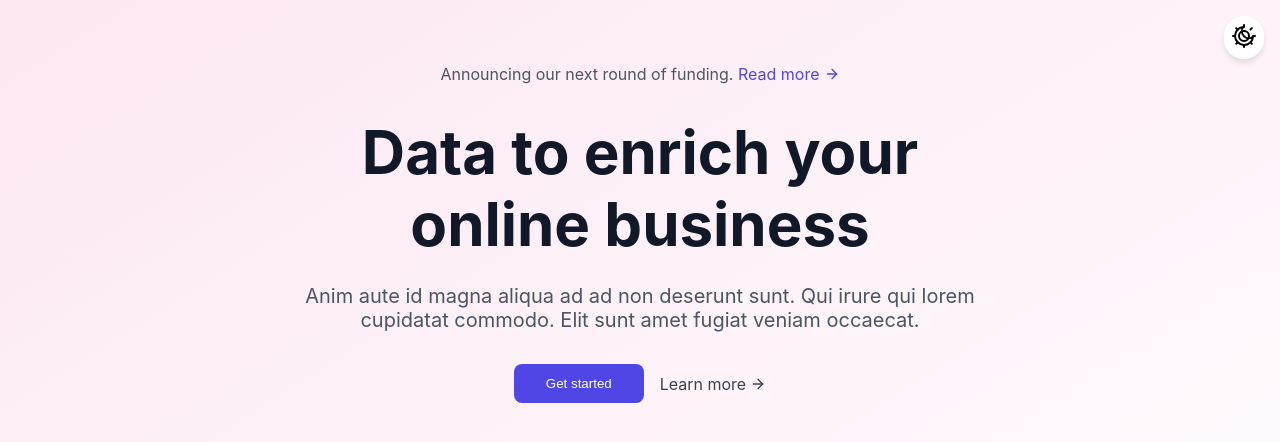
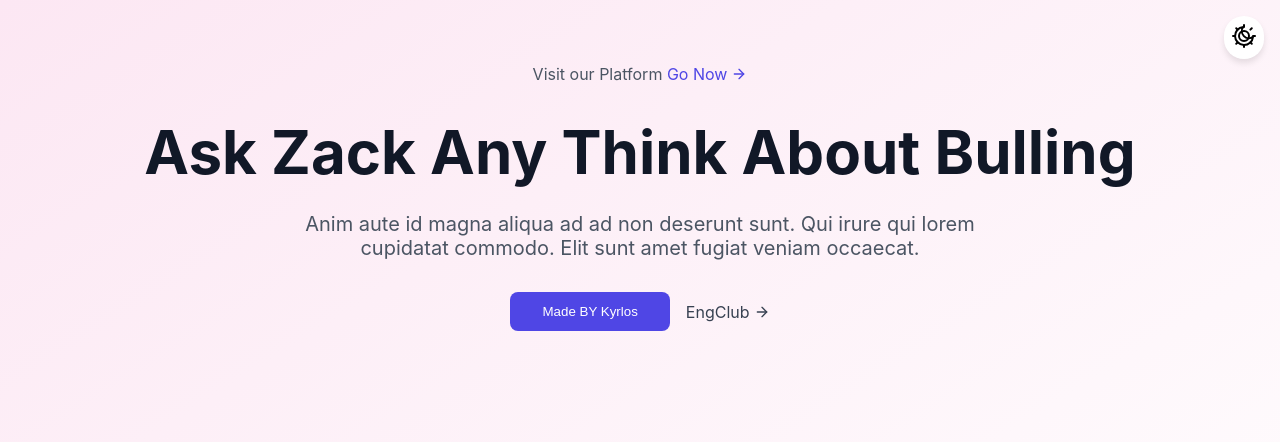
Before and after one commit to EngClub12/zack-for-bulling, a plain HTML site: page index.html in a window 1280 px wide. Drawn offline with Linux system fonts and the light colour scheme; a script that the page names is missing.

Commit message:
Update index.html

```diff
--- a/index.html
+++ b/index.html
@@ -3,7 +3,7 @@
 <head>
   <meta charset="UTF-8">
   <meta name="viewport" content="width=device-width, initial-scale=1.0">
-  <title>Data Analytics Platform</title>
+  <title>Zack for Bulling</title>
   <style>
     /* Base styles */
     :root {
@@ -178,9 +178,9 @@
 
   <div class="container">
     <div class="announcement">
-      <span>Announcing our next round of funding.</span>
+      <span>Visit our Platform</span>
       <a href="#">
-        Read more
+        Go Now
         <svg width="16" height="16" viewBox="0 0 24 24" fill="none" stroke="currentColor" stroke-width="2" stroke-linecap="round" stroke-linejoin="round">
           <line x1="5" y1="12" x2="19" y2="12"></line>
           <polyline points="12 5 19 12 12 19"></polyline>
@@ -190,8 +190,7 @@
 
     <div class="hero">
       <h1>
-        Data to enrich your<br>
-        online business
+        Ask Zack Any Think About Bulling
       </h1>
 
       <p>
@@ -199,9 +198,9 @@
       </p>
 
       <div class="buttons">
-        <button class="primary-button">Get started</button>
+        <button class="primary-button">Made BY Kyrlos</button>
         <a href="#" class="secondary-button">
-          Learn more
+          EngClub
           <svg width="16" height="16" viewBox="0 0 24 24" fill="none" stroke="currentColor" stroke-width="2" stroke-linecap="round" stroke-linejoin="round">
             <line x1="5" y1="12" x2="19" y2="12"></line>
             <polyline points="12 5 19 12 12 19"></polyline>
```
